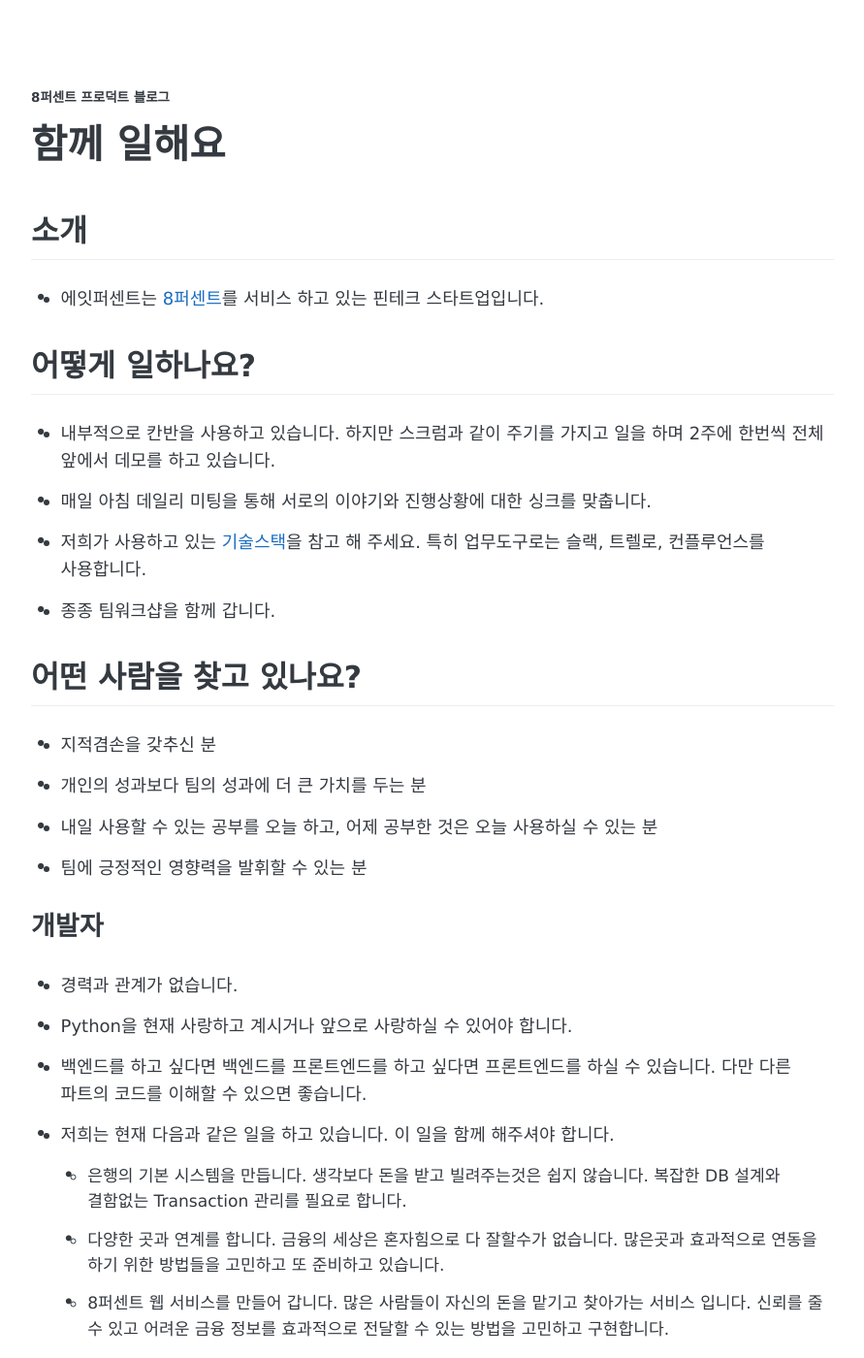
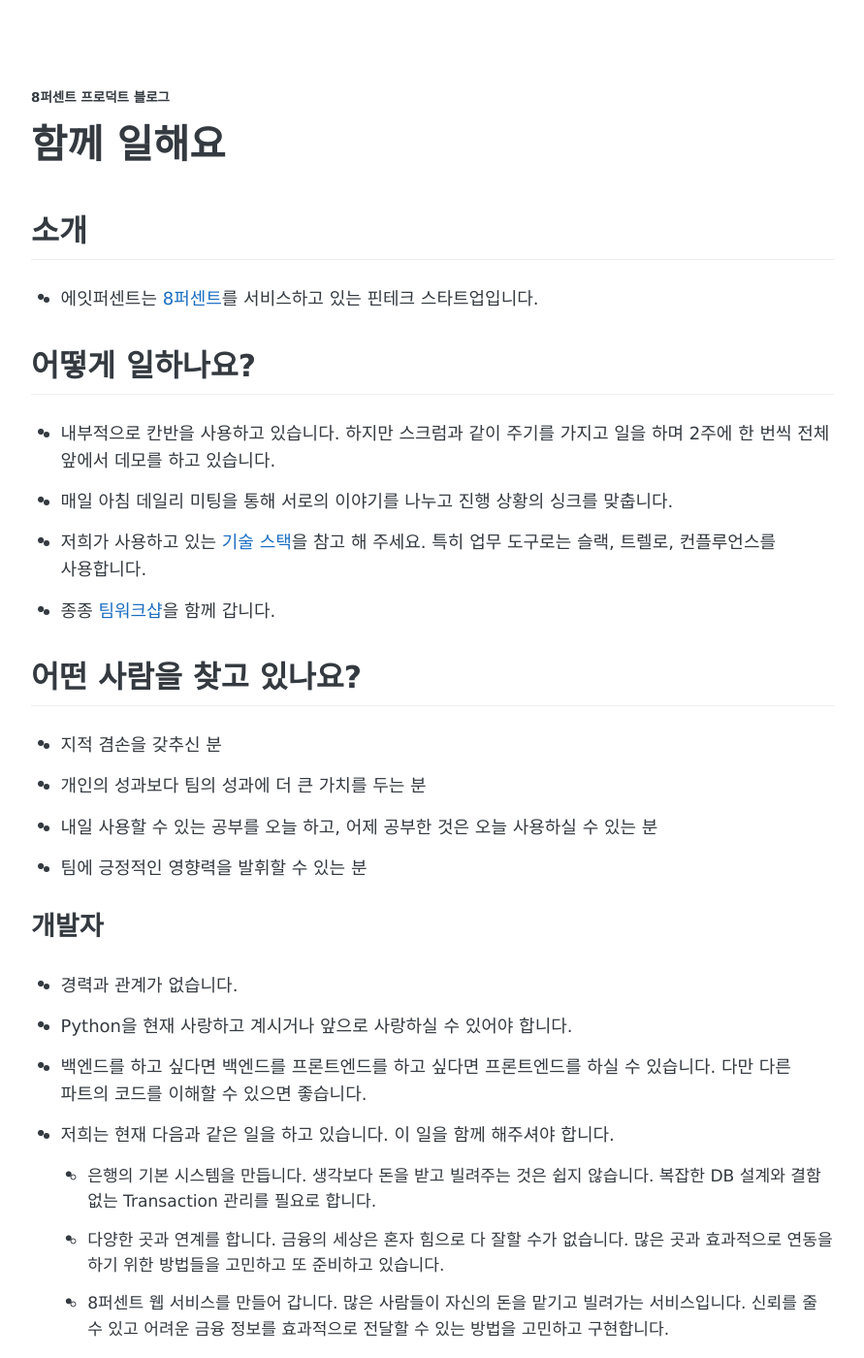
Before and after one commit to 8percent/8percent.github.io, a Jekyll site: the page built from recruit.md, in a window 1280 px wide and 1400 px high. Shown: the whole window at 97% size, without its empty margins (194-1085 px from the left). Built offline with Jekyll 4.4.1, drawn with Linux system fonts in a browser that asks for light colours; some web fonts are replaced; some of the changed text lies outside the part shown.

Commit message:
문장 다듬기

```diff
--- a/recruit.md
+++ b/recruit.md
@@ -5,18 +5,18 @@ permalink: /recruit/
 
 ## 소개
 
-* 에잇퍼센트는 [8퍼센트](https://8percent.kr)를 서비스 하고 있는 핀테크 스타트업입니다.
+* 에잇퍼센트는 [8퍼센트](https://8percent.kr)를 서비스하고 있는 핀테크 스타트업입니다.
 
 ## 어떻게 일하나요?
 
-* 내부적으로 칸반을 사용하고 있습니다. 하지만 스크럼과 같이 주기를 가지고 일을 하며 2주에 한번씩 전체 앞에서 데모를 하고 있습니다.
-* 매일 아침 데일리 미팅을 통해 서로의 이야기와 진행상황에 대한 싱크를 맞춥니다.
-* 저희가 사용하고 있는 [기술스택](https://stackshare.io/8percent)을 참고 해 주세요. 특히 업무도구로는 슬랙, 트렐로, 컨플루언스를 사용합니다.
-* 종종 팀워크샵을 함께 갑니다.
+* 내부적으로 칸반을 사용하고 있습니다. 하지만 스크럼과 같이 주기를 가지고 일을 하며 2주에 한 번씩 전체 앞에서 데모를 하고 있습니다.
+* 매일 아침 데일리 미팅을 통해 서로의 이야기를 나누고 진행 상황의 싱크를 맞춥니다.
+* 저희가 사용하고 있는 [기술 스택](https://stackshare.io/8percent)을 참고 해 주세요. 특히 업무 도구로는 슬랙, 트렐로, 컨플루언스를 사용합니다.
+* 종종 [팀워크샵](http://brunch.co.kr/@leehosung/23)을 함께 갑니다.
 
 ## 어떤 사람을 찾고 있나요?
 
-* 지적겸손을 갖추신 분
+* 지적 겸손을 갖추신 분
 * 개인의 성과보다 팀의 성과에 더 큰 가치를 두는 분
 * 내일 사용할 수 있는 공부를 오늘 하고, 어제 공부한 것은 오늘 사용하실 수 있는 분
 * 팀에 긍정적인 영향력을 발휘할 수 있는 분
@@ -27,10 +27,10 @@ permalink: /recruit/
 * Python을 현재 사랑하고 계시거나 앞으로 사랑하실 수 있어야 합니다.
 * 백엔드를 하고 싶다면 백엔드를 프론트엔드를 하고 싶다면 프론트엔드를 하실 수 있습니다. 다만 다른 파트의 코드를 이해할 수 있으면 좋습니다.
 * 저희는 현재 다음과 같은 일을 하고 있습니다. 이 일을 함께 해주셔야 합니다.
-  * 은행의 기본 시스템을 만듭니다. 생각보다 돈을 받고 빌려주는것은 쉽지 않습니다. 복잡한 DB 설계와 결함없는 Transaction 관리를 필요로 합니다.
-  * 다양한 곳과 연계를 합니다. 금융의 세상은 혼자힘으로 다 잘할수가 없습니다. 많은곳과 효과적으로 연동을 하기 위한 방법들을 고민하고 또 준비하고 있습니다.
-  * 8퍼센트 웹 서비스를 만들어 갑니다. 많은 사람들이 자신의 돈을 맡기고 찾아가는 서비스 입니다. 신뢰를 줄 수 있고 어려운 금융 정보를 효과적으로 전달할 수 있는 방법을 고민하고 구현합니다.
-  * 데이터를 체계적으로 관리 하고 이로부터 사업에 필요한 인싸이트, 신용평가모델의 개선을 할 수 있는 시스템을 만듭니다.
+  * 은행의 기본 시스템을 만듭니다. 생각보다 돈을 받고 빌려주는 것은 쉽지 않습니다. 복잡한 DB 설계와 결함 없는 Transaction 관리를 필요로 합니다.
+  * 다양한 곳과 연계를 합니다. 금융의 세상은 혼자 힘으로 다 잘할 수가 없습니다. 많은 곳과 효과적으로 연동을 하기 위한 방법들을 고민하고 또 준비하고 있습니다.
+  * 8퍼센트 웹 서비스를 만들어 갑니다. 많은 사람들이 자신의 돈을 맡기고 빌려가는 서비스입니다. 신뢰를 줄 수 있고 어려운 금융 정보를 효과적으로 전달할 수 있는 방법을 고민하고 구현합니다.
+  * 데이터를 체계적으로 관리하고 이로부터 사업에 필요한 인싸이트를 얻고 신용평가모델을 개선 할 수 있는 시스템을 만듭니다.
 
 ## 참고해 주세요
 
@@ -41,4 +41,4 @@ permalink: /recruit/
 ## 지원 방법
 
 * hr@8percent.kr 로 이력서를 제출 해주시면 됩니다.
-* 지원전에 궁금한것이 있으시면 hslee@8percent.kr 로 문의를 주셔도 되고, 혹은 [페이스북](https://www.facebook.com/hosung.lee.948)으로 연락을 주셔도 됩니다.
+* 지원전에 궁금한 것이 있으시면 hslee@8percent.kr 로 문의를 주셔도 되고, 혹은 [페이스북](https://www.facebook.com/hosung.lee.948)으로 연락을 주셔도 됩니다.
```
